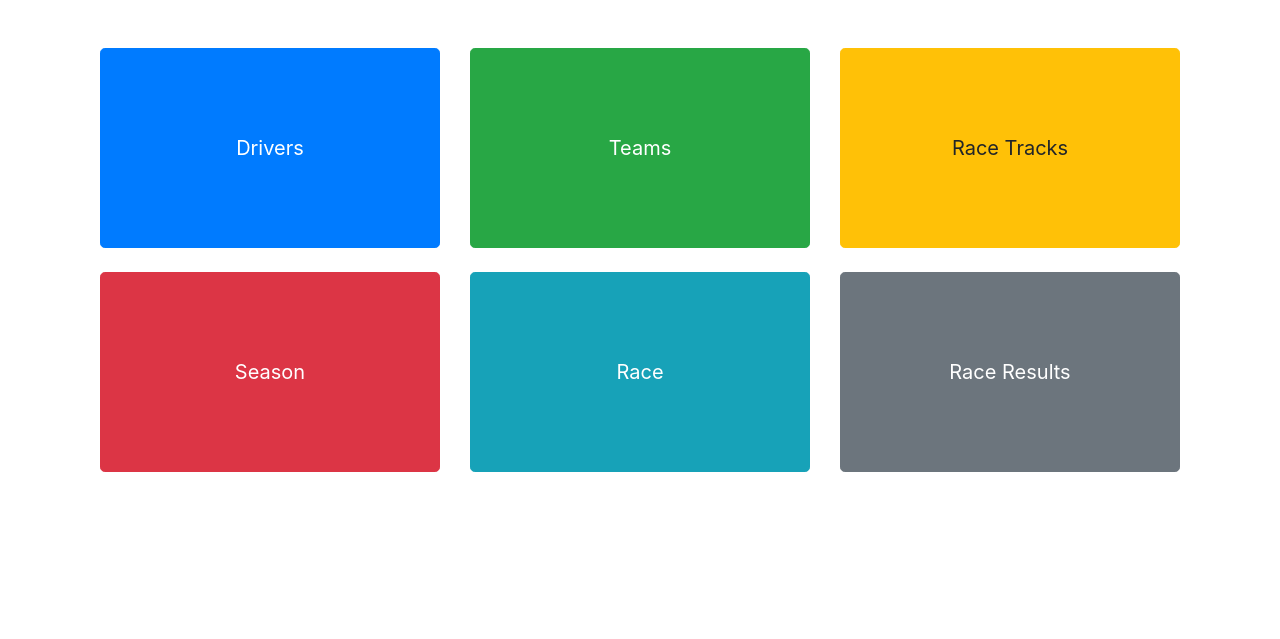
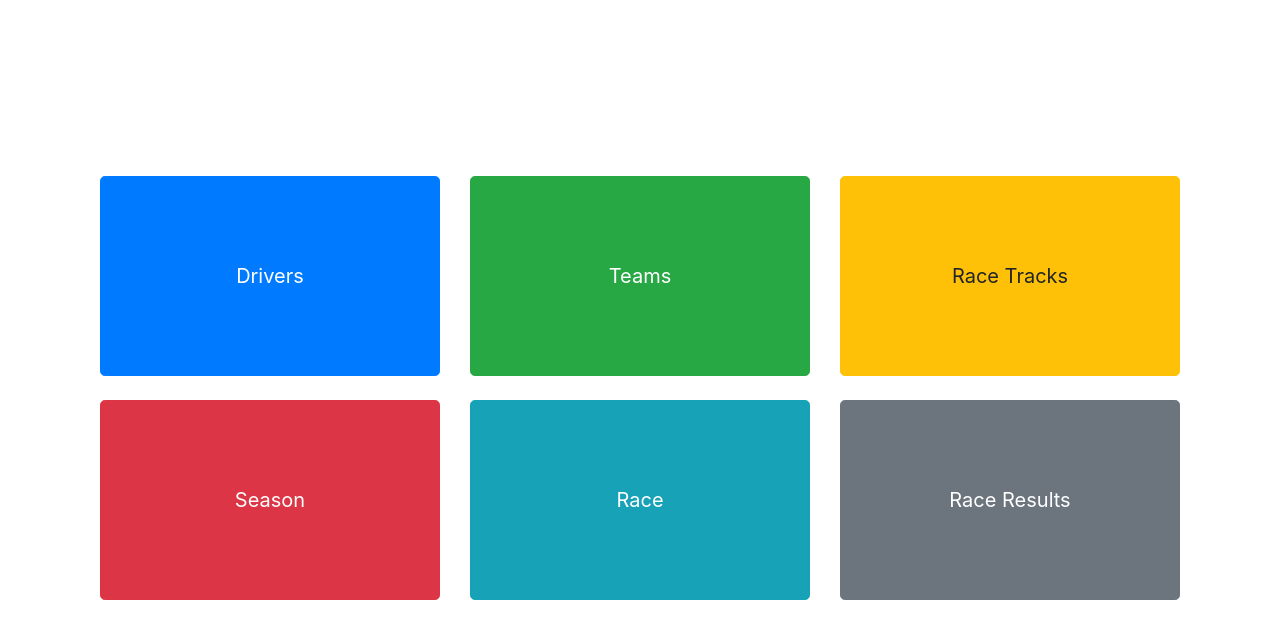
Before and after one commit to klepkowski/CS425-Database-App, a Flask app: page / in a window 1280 px wide. Shown: the top 639 px of the page. Run offline with Flask 3, Linux system fonts and the light colour scheme; some libraries are stand-ins or nearby versions.

Commit message:
Add <link> for main.css in base.html Add padding to bottom of driver-list

```diff
--- a/static/css/main.css
+++ b/static/css/main.css
@@ -5,3 +5,13 @@ html {
 	font-size: 16px;
 	color: #fcfcfc;
 }
+
+@media screen and (min-width: 676px) {
+	.row {
+		padding-top: 16vh !important;
+	}
+}
+
+#drivers-list {
+	padding-bottom: 48px;
+}
--- a/templates/base.html
+++ b/templates/base.html
@@ -6,6 +6,7 @@
 		<title>F1 CRUD App</title>
 		<link rel="stylesheet" href="https://stackpath.bootstrapcdn.com/bootstrap/4.5.2/css/bootstrap.min.css" />
 		<script src="https://code.jquery.com/jquery-3.5.1.min.js"></script>
+		<link rel="stylesheet" href="../static/css/main.css" />
 	</head>
 	<body>
 		<div class="container">{% block content %}{% endblock %}</div>
```
